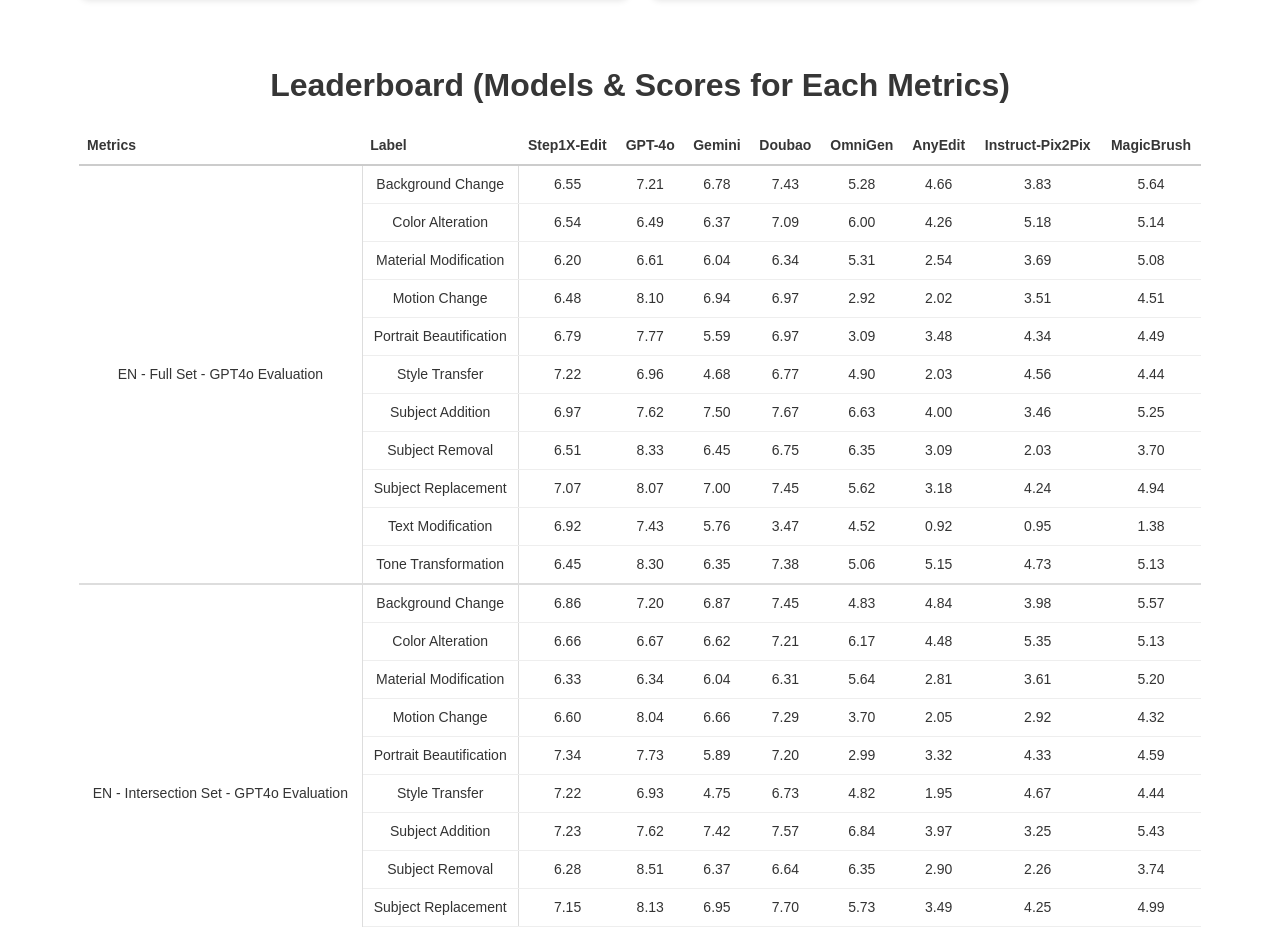
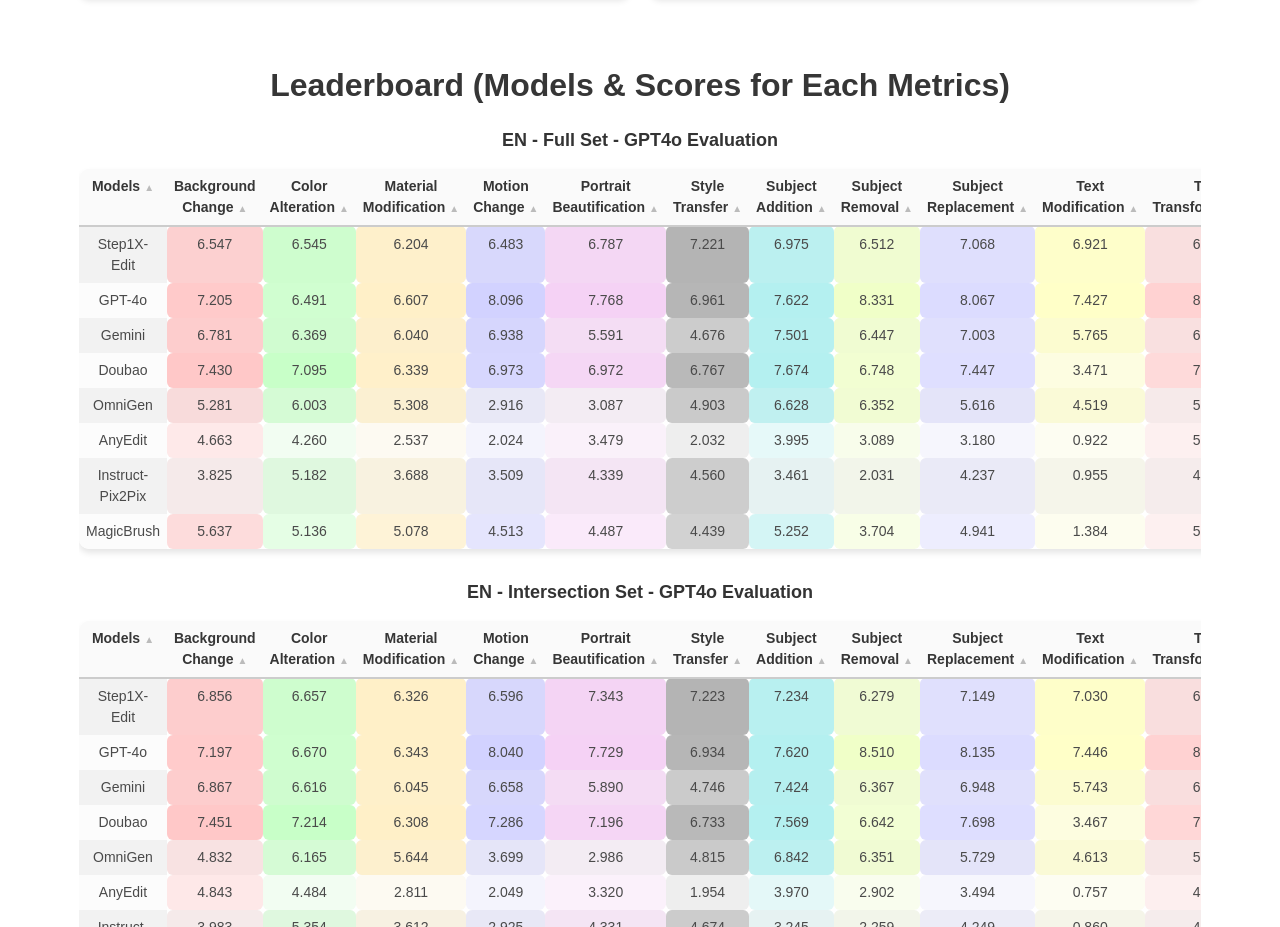
Before and after one commit to step1x-edit/step1x-edit.github.io, a plain HTML site: page index.html in a window 1280 px wide. Shown: the part 3001-3928 px from the top of the page. Drawn offline with nearby package versions, Linux system fonts and the light colour scheme; some packages are replaced by stand-ins of ours; files that its build step writes are made by us from their sources; a script that the page names is missing; some icons are missing; files whose address does not match are found by name; a web font is replaced by a local one.

Commit message:
Add files via upload

```diff
--- a/index.html
+++ b/index.html
@@ -808,22 +808,12 @@
   <div class="container text-center">
     <h2 class="title is-2">GEdit-Bench</h2>
     <div id="charts-container" style="display: grid; grid-template-columns: repeat(2, 1fr); gap: 20px; margin-top: 30px;"></div>
+
     <!-- Leaderboard starts here -->
     <div id="leaderboard-container" style="margin-top: 50px; overflow-x: auto;">
-        <!-- <h2 style="color: #333333; margin-bottom: 20px;">Leaderboard (Models & Scores for Each Metrics)</h2> -->
       <h2 class="title is-3">Leaderboard (Models & Scores for Each Metrics)</h2>
-        <table id="leaderboard" style="width: 100%; border-collapse: collapse; font-size: 14px; color: #333;">
-          <thead>
-          <tr id="leaderboard-header">
-            <th style="padding: 8px; border-bottom: 2px solid #ccc; text-align: left;">Metrics</th>
-            <th style="padding: 8px; border-bottom: 2px solid #ccc; text-align: left;">Label</th>
-            <!-- Dynamically generated model columns will be here -->
-          </tr>
-          </thead>
-          <tbody></tbody>
-        </table>
+      <div id="tables-container"></div>
     </div>
-
   </div>
 </section>
 
@@ -847,13 +837,75 @@
     height: 400px !important;
   }
 
+  /* Leaderboard table styles */
+  .leaderboard-table {
+    width: 100%;
+    border-collapse: collapse;
+    text-align: center;
+    margin-bottom: 30px;
+    box-shadow: 0 4px 6px rgba(0,0,0,0.1);
+    background: white;
+    border-radius: 10px;
+    overflow: hidden;
+  }
+
+  .leaderboard-table thead th {
+    background-color: #fafafa;
+    border-bottom: 2px solid #ccc;
+    padding: 7px;
+    font-size: 14px;
+  }
+
+  .leaderboard-table tbody td {
+    padding: 7px;
+    font-size: 14px;
+  }
+
+  .leaderboard-table tbody tr:nth-child(even) {
+    background-color: #fcfcfc;
+  }
+
+  .leaderboard-table tbody tr:nth-child(odd) {
+    background-color: #f2f2f2;
+  }
+
+  .score-box {
+    padding: 4px 6px;
+    border-radius: 6px;
+    display: inline-block;
+    min-width: 38px;
+    font-weight: 500;
+  }
+
+  .arrow {
+    margin-left:4px;
+    font-size:10px;
+    color:#bbb;
+  }
+
+  .arrow.active {
+    color:#000;
+  }
+
+  .leaderboard-title {
+    font-size: 18px;
+    font-weight: bold;
+    margin-bottom: 15px;
+    text-align: center;
+    color: #333;
+  }
+
   @media (max-width: 768px) {
     #charts-container {
       grid-template-columns: 1fr;
     }
+
+    .leaderboard-table {
+      display: block;
+      overflow-x: auto;
+    }
   }
 </style>
-
 
 <script src="https://cdn.jsdelivr.net/npm/chart.js"></script>
 <script>
@@ -921,8 +973,8 @@
     "Subject Replacement", "Text Modification", "Tone Transformation"
   ];
 
+  const TitleFontColor = '#333333'; //标题字体颜色
 
-  const TitleFontColor = '#333333'; //标题字体颜色
   // Initialize all charts
   radarTitles.forEach((title, idx) => {
     const div = document.createElement('div');
@@ -1016,79 +1068,181 @@
     });
   });
 
+  // Create leaderboard tables
+  function createLeaderboardTables() {
+    const container = document.getElementById('tables-container');
+    const colColors = [
+      [255, 200, 200], [200, 255, 200], [255, 240, 200], [210, 210, 255],
+      [245, 210, 245], [180, 180, 180], [180, 240, 240], [240, 255, 200],
+      [220, 220, 255], [255, 255, 200], [255, 210, 210]
+    ];
 
+    radarTitles.forEach((title, idx) => {
+      const tableContainer = document.createElement('div');
+      tableContainer.className = 'leaderboard-container';
 
+      const titleElement = document.createElement('div');
+      titleElement.className = 'leaderboard-title';
+      titleElement.textContent = title;
+      tableContainer.appendChild(titleElement);
 
-  const leaderboardTable = document.getElementById('leaderboard');
-const headerRow = document.getElementById('leaderboard-header');
+      const table = document.createElement('table');
+      table.className = 'leaderboard-table';
 
-// 修改第一列的题注为"Metrics"
-headerRow.querySelector('th:first-child').textContent = "Metrics";
+      // Create table header
+      const thead = document.createElement('thead');
+      const headerRow = document.createElement('tr');
 
-// 添加模型的标题作为表头横排
-const allModels = new Set();
-radarData.forEach(chart => {
-  Object.keys(chart).forEach(model => allModels.add(model));
-});
+      // First column header (for model names)
+      const modelHeader = document.createElement('th');
+      modelHeader.textContent = 'Models';
+      modelHeader.dataset.index = -1;
+      headerRow.appendChild(modelHeader);
 
-allModels.forEach(model => {
+      // Add labels as headers
+      labels.forEach((label, i) => {
         const th = document.createElement('th');
-  th.style.padding = "8px";
-  th.style.borderBottom = "2px solid #ccc";
-  th.style.textAlign = "center";
-  th.textContent = model;
+        th.textContent = label;
+        th.dataset.index = i;
         headerRow.appendChild(th);
       });
 
-// 根据每个雷达图和每个 label 创建表格行
-radarTitles.forEach((title, chartIndex) => {
-  // 为每个雷达图创建一组行
-  labels.forEach((label, labelIndex) => {
-    const tr = document.createElement('tr');
+      // Add average column
+      const avgHeader = document.createElement('th');
+      avgHeader.textContent = 'Avg';
+      avgHeader.dataset.index = labels.length;
+      headerRow.appendChild(avgHeader);
 
-    // 如果是第一个label，插入雷达图标题列并设置rowspan
-    if (labelIndex === 0) {
-      const titleTd = document.createElement('td');
-      titleTd.textContent = title;
-      titleTd.style.padding = "8px";
-      titleTd.style.borderBottom = "2px solid #ddd"; // 所有行都使用深色边框
-      titleTd.style.borderRight = "1px solid #ddd";
-      titleTd.style.textAlign = "center";
-      titleTd.style.verticalAlign = "middle";
-      titleTd.rowSpan = labels.length;
-      tr.appendChild(titleTd);
+      thead.appendChild(headerRow);
+      table.appendChild(thead);
+
+      // Create table body
+      const tbody = document.createElement('tbody');
+
+      // Get model names and sort them (optional)
+      const modelNames = Object.keys(radarData[idx]);
+
+      // Add rows for each model
+      modelNames.forEach(modelName => {
+        const row = document.createElement('tr');
+
+        // Model name cell
+        const modelCell = document.createElement('td');
+        modelCell.textContent = modelName;
+        row.appendChild(modelCell);
+
+        // Data cells
+        const values = radarData[idx][modelName];
+        let sum = 0;
+
+        values.forEach((value, i) => {
+          const cell = document.createElement('td');
+          cell.textContent = value.toFixed(3);
+          row.appendChild(cell);
+          sum += value;
+        });
+
+        // Average cell
+        const avgCell = document.createElement('td');
+        const avg = sum / values.length;
+        avgCell.textContent = avg.toFixed(3);
+        row.appendChild(avgCell);
+
+        tbody.appendChild(row);
+      });
+
+      table.appendChild(tbody);
+      tableContainer.appendChild(table);
+      container.appendChild(tableContainer);
+
+      // Initialize sorting and coloring for this table
+      initTable(table, colColors);
+    });
   }
 
-    // 插入label列
-    const labelTd = document.createElement('td');
-    labelTd.textContent = label;
-    labelTd.style.padding = "8px";
-    labelTd.style.borderBottom = labelIndex === labels.length - 1 ? "2px solid #ddd" : "1px solid #eee";
-    labelTd.style.borderRight = "1px solid #ddd";
-    tr.appendChild(labelTd);
+  // Initialize sorting and coloring for a table
+  function initTable(table, colColors) {
+    const tbody = table.querySelector("tbody");
+    const headers = Array.from(table.querySelectorAll("thead th[data-index]"));
+    const sortState = {};
 
-    // 插入每个模型的得分
-    allModels.forEach((model, modelIndex) => {
-      const td = document.createElement('td');
-      td.style.padding = "8px";
-      td.style.textAlign = "center";
-      td.style.borderBottom = labelIndex === labels.length - 1 ? "2px solid #ddd" : "1px solid #eee";
+    // Apply gradient colors to the table
+    function applyGradientColors() {
+      const rows = Array.from(tbody.querySelectorAll("tr"));
+      const colCount = rows[0].cells.length - 1; // exclude model name
 
-      // 获取数据，如果该模型在当前chart的得分存在，则显示，不存在则显示 '-'
-      const score = radarData[chartIndex][model] ? radarData[chartIndex][model][labelIndex] : '-';
-      td.textContent = score !== '-' ? score.toFixed(2) : '-';
+      for (let col = 1; col <= colCount; col++) {
+        const cells = rows.map(r => r.cells[col]);
+        const values = cells.map(c => parseFloat(c.textContent)).filter(v => !isNaN(v));
+        const min = Math.min(...values);
+        const max = Math.max(...values);
+        const [r, g, b] = colColors[(col - 1) % colColors.length];
 
-      tr.appendChild(td);
+        cells.forEach(cell => {
+          const val = parseFloat(cell.textContent);
+          if (!isNaN(val)) {
+            const norm = (val - min) / (max - min + 1e-6);
+            const alpha = 0.2 + 0.8 * norm;
+            cell.style.backgroundColor = `rgba(${r}, ${g}, ${b}, ${alpha.toFixed(2)})`;
+            cell.style.borderRadius = "6px";
+          }
+        });
+      }
+    }
+
+    // Add sorting arrows to headers
+    headers.forEach(th => {
+      const span = document.createElement("span");
+      span.className = "arrow";
+      span.textContent = "▲";
+      th.appendChild(span);
+      th.style.cursor = "pointer";
     });
 
-    leaderboardTable.querySelector('tbody').appendChild(tr);
+    // Initial color application
+    applyGradientColors();
+
+    // Add sorting event listeners
+    headers.forEach(th => {
+      const col = +th.dataset.index;
+      if (col === -1) return; // Skip model name column
+
+      th.addEventListener("click", () => {
+        sortState[col] = !(sortState[col] === "asc") ? "asc" : "desc";
+        const asc = sortState[col] === "asc";
+
+        const rows = Array.from(tbody.querySelectorAll("tr")).sort((a, b) => {
+          // +1 because first column is model name
+          const va = parseFloat(a.cells[col + 1].textContent) || -Infinity;
+          const vb = parseFloat(b.cells[col + 1].textContent) || -Infinity;
+          return asc ? va - vb : vb - va;
+        });
+
+        tbody.replaceChildren(...rows);
+
+        // Update arrow indicators
+        headers.forEach(h => {
+          const arrow = h.querySelector(".arrow");
+          if (!arrow) return;
+          if (h === th) {
+            arrow.classList.add("active");
+            arrow.textContent = asc ? "▲" : "▼";
+          } else {
+            arrow.classList.remove("active");
+            arrow.textContent = "▲";
+          }
+        });
+
+        // Reapply colors after sorting
+        applyGradientColors();
       });
     });
+  }
 
-
-
-
-
+  // Create all tables when the page loads
+  window.onload = function() {
+    createLeaderboardTables();
+  };
 </script>
 
 
```
Lines whose indentation alone changed are shown as unchanged.
